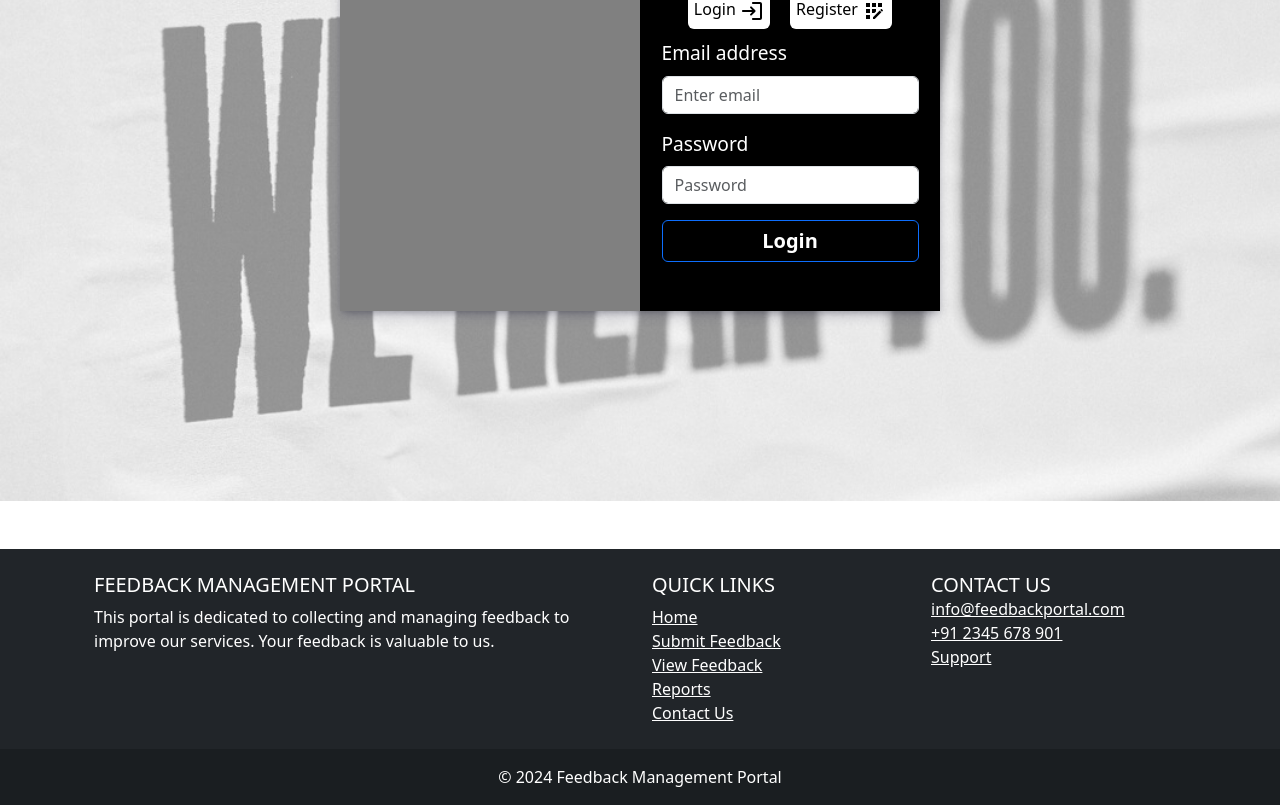
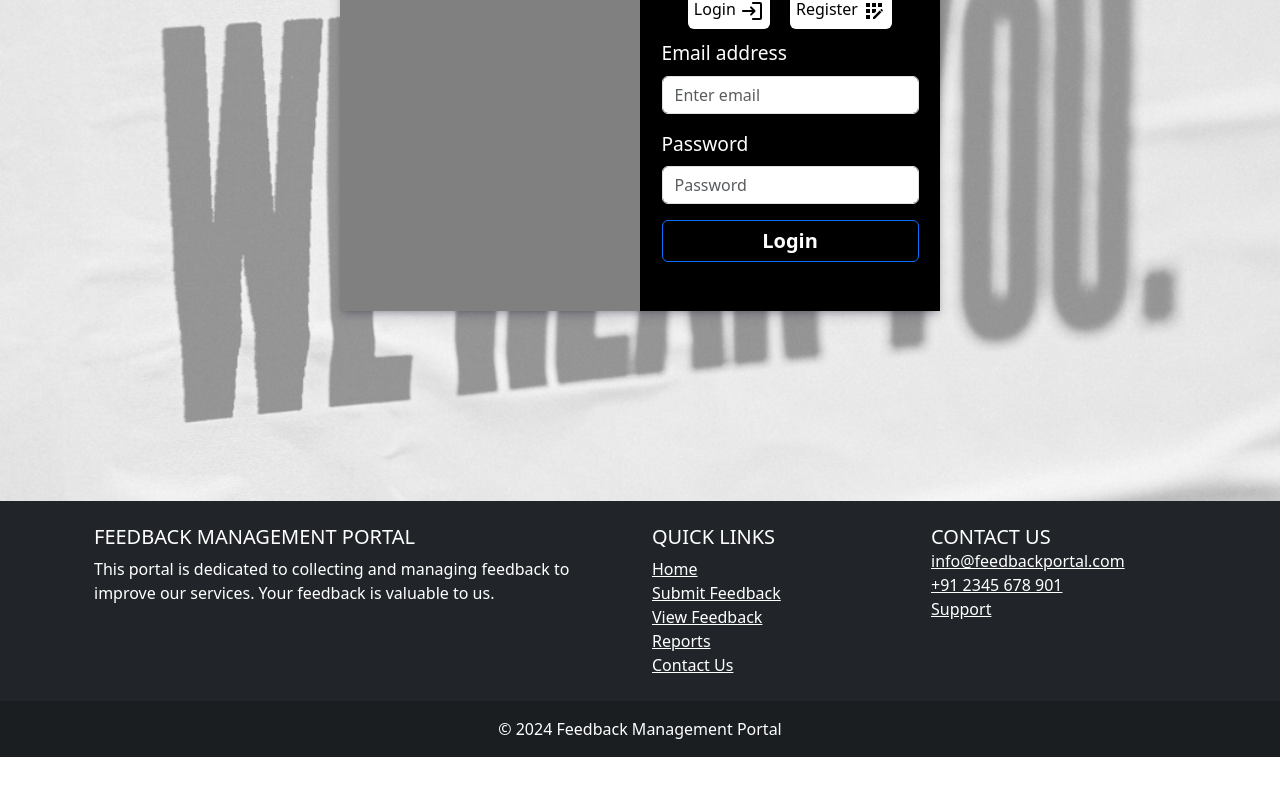
Before and after one commit to roysoumendu765/BlockChain_Project, a React (Create React App) app: page /login in a window 1280 px wide. Shown: the part 347-1152 px from the top of the page. After the commit the page ends 1104 px from the top, so only its background shows below. Built offline with nearby package versions, Linux system fonts and the light colour scheme.

Commit message:
fixed minor bugs: Login and Footer

```diff
--- a/src/components/Footer/Footer.js
+++ b/src/components/Footer/Footer.js
@@ -4,7 +4,7 @@ import './Footer.css';
 
 const Footer = () => {
   return (
-    <footer className="bg-dark text-white text-center text-lg-start mt-5">
+    <footer className="bg-dark text-white text-center text-lg-start">
       <div className="container p-4">
         <div className="row">
           <div className="col-lg-6 col-md-12 mb-4 mb-md-0">
--- a/src/components/Login/Login.js
+++ b/src/components/Login/Login.js
@@ -113,8 +113,7 @@ const Login = () => {
       );
       console.log("Contract instance obtained:", contract);
 
-      const username = email;
-      const result = await contract.methods.getPassword(String(username)).call({from: accounts[0], gas: 3000000});
+      const result = await contract.methods.getPassword(String(email)).call({from: accounts[0], gas: 3000000});
       console.log(result);
       if (result && result[0] && result[0] !== "") {
         console.log("called1");
```
